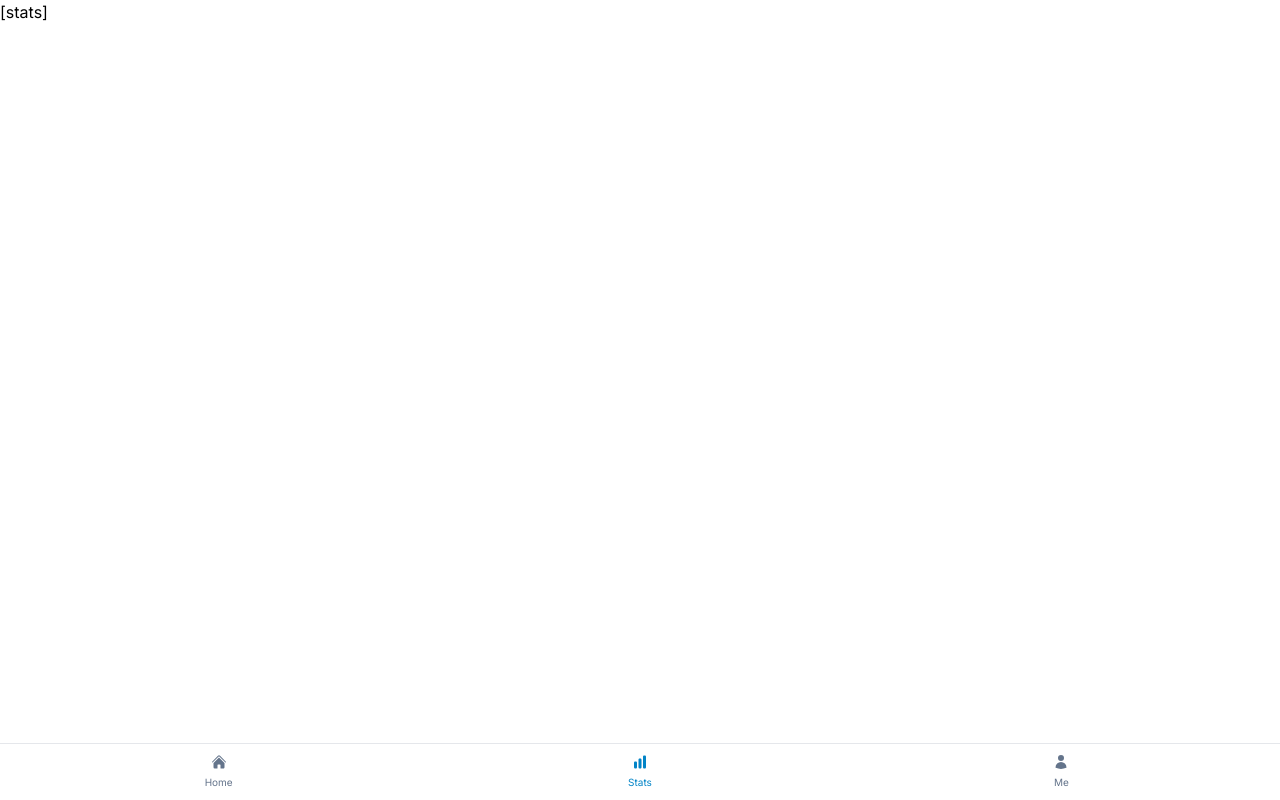
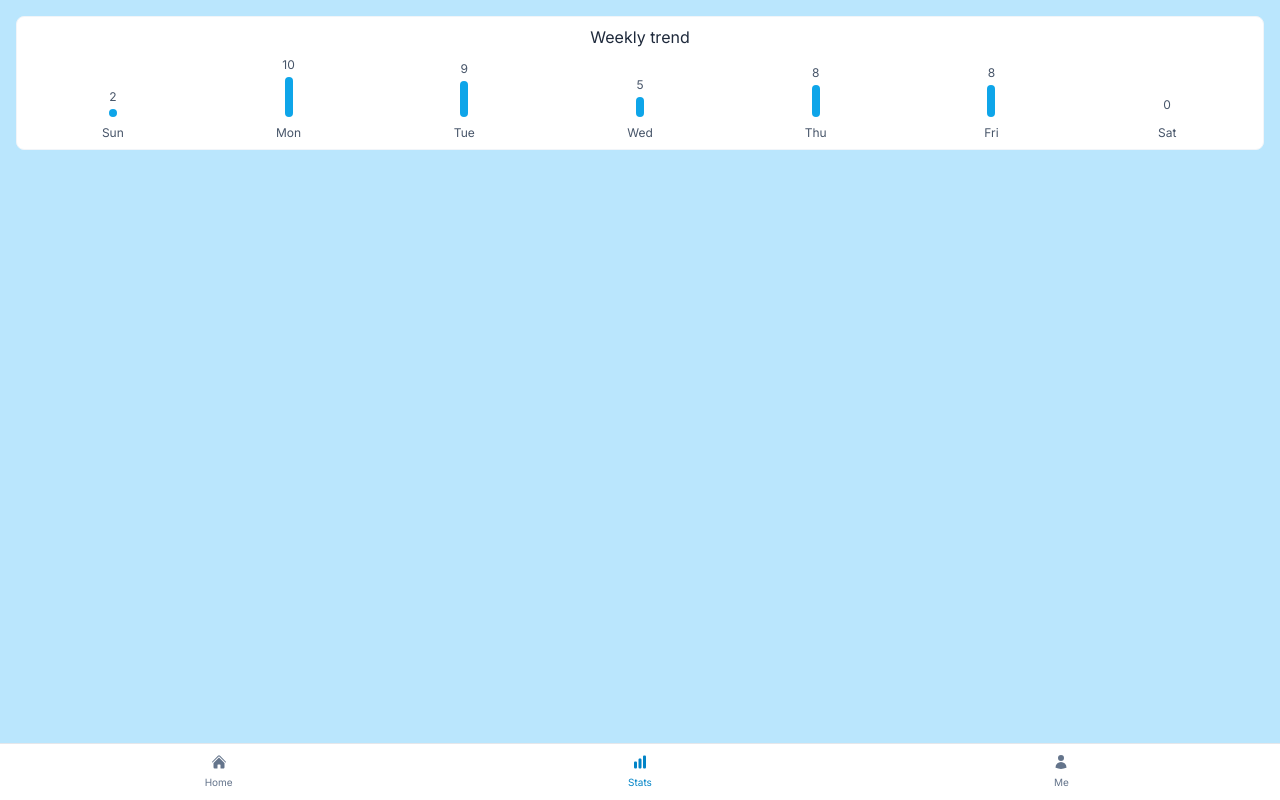
Before and after one commit to torufurukawa/under, a Next.js app: page /stats in a window 1280 px wide. Built offline with nearby package versions, Linux system fonts and the light colour scheme.

Commit message:
Refactor (+9 squashed commits) Squashed commits: [9fa551c] Refactor [8295cd8] Modify style [0db223c] Modify style [ea124c5] Add components [18f84d7] Refactor [05d2266] Refactor [1d14a52] Fix dynamic style class [78165ee] Style components [992e44c] Add elements

```diff
--- a/src/app/me/page.tsx
+++ b/src/app/me/page.tsx
@@ -1,3 +1,40 @@
+import { ChevronRightIcon } from '@heroicons/react/24/solid';
+
 export default function Page() {
-  return <main>[me]</main>;
+  return (
+    <div className="bg-sky-200 h-screen pt-1">
+      <Card>
+        <Item label="Weekly limit" val={12} />
+        <Item label="Week start" val={'Sun'} />
+      </Card>
+    </div>
+  );
 }
+
+function Card({ children }: { children: React.ReactNode }) {
+  return (
+    <div className="mt-3 mx-4 rounded-lg pl-3 pr-2   text-slate-700 bg-white border border-slate-100">
+      {children}
+    </div>
+  );
+}
+
+function Item({ label, val }: { label: string; val: string | number }) {
+  return (
+    <div className="flex justify-between border-t first:border-0 py-1.5 text-sm -mx-4 px-4">
+      <div>{label}</div>
+      <div className="flex justify-end">
+        <div>{val}</div>
+        <EditButton />
+      </div>
+    </div>
+  );
+}
+
+function EditButton() {
+  return (
+    <div className="self-center ml-1">
+      <ChevronRightIcon className="h-4 w-4 text-slate-500" />
+    </div>
+  );
+}
--- a/src/app/stats/page.tsx
+++ b/src/app/stats/page.tsx
@@ -1,3 +1,46 @@
+import { BarChart } from '../../components/barchart';
+
 export default function Page() {
-  return <main>[stats]</main>;
+  const weeklyTrend = [
+    { day: 'Sun', val: 2 },
+    { day: 'Mon', val: 10 },
+    { day: 'Tue', val: 9 },
+    { day: 'Wed', val: 5 },
+    { day: 'Thu', val: 8 },
+    { day: 'Fri', val: 8 },
+    { day: 'Sat', val: 0 },
+  ];
+
+  return (
+    <main>
+      <div className="bg-sky-200 h-screen pt-1">
+        <Card title="Weekly trend">
+          <WeeklyChart trend={weeklyTrend} />
+        </Card>
+      </div>
+    </main>
+  );
 }
+
+function Card({
+  children,
+  title,
+}: {
+  children: React.ReactNode;
+  title: string;
+}) {
+  return (
+    <div className="mt-3 mx-4 rounded-lg p-2   text-slate-800 bg-white border border-slate-100">
+      <div id="title" className="grid place-content-center">
+        {title}
+      </div>
+      {children}
+    </div>
+  );
+}
+
+function WeeklyChart({ trend }: { trend: { day: string; val: Number }[] }) {
+  const data = trend.map((v) => ({ label: v.day, val: v.val }));
+
+  return <BarChart data={data} />;
+}
--- /dev/null
+++ b/src/components/barchart.tsx
@@ -0,0 +1,23 @@
+export function BarChart({ data }: { data: { label: string; val: Number }[] }) {
+  return (
+    <div id="graph-container" className="mt-2 grid grid-cols-7">
+      {data.map((v, i) => (
+        <Bar label={v.label} val={v.val} key={i} />
+      ))}
+    </div>
+  );
+}
+
+function Bar({ label, val }: { label: string; val: Number }) {
+  const barClassName = `bg-sky-500 w-2 h-${val} border-0 rounded-full`;
+
+  return (
+    <div className="flex flex-col place-content-center justify-end text-xs text-slate-600">
+      <div className="grid place-content-center mb-1">{val.toString()}</div>
+      <div className="grid place-content-center">
+        <div className={barClassName} />
+      </div>
+      <div className="mt-2 grid place-content-center">{label}</div>
+    </div>
+  );
+}
--- a/tailwind.config.ts
+++ b/tailwind.config.ts
@@ -1,4 +1,4 @@
-import type { Config } from 'tailwindcss'
+import type { Config } from 'tailwindcss';
 
 const config: Config = {
   content: [
@@ -16,5 +16,6 @@ const config: Config = {
     },
   },
   plugins: [],
-}
-export default config
+  safelist: ['h-2', 'h-10', 'h-5', 'h-9', 'h-8', 'h-0'],
+};
+export default config;
```
